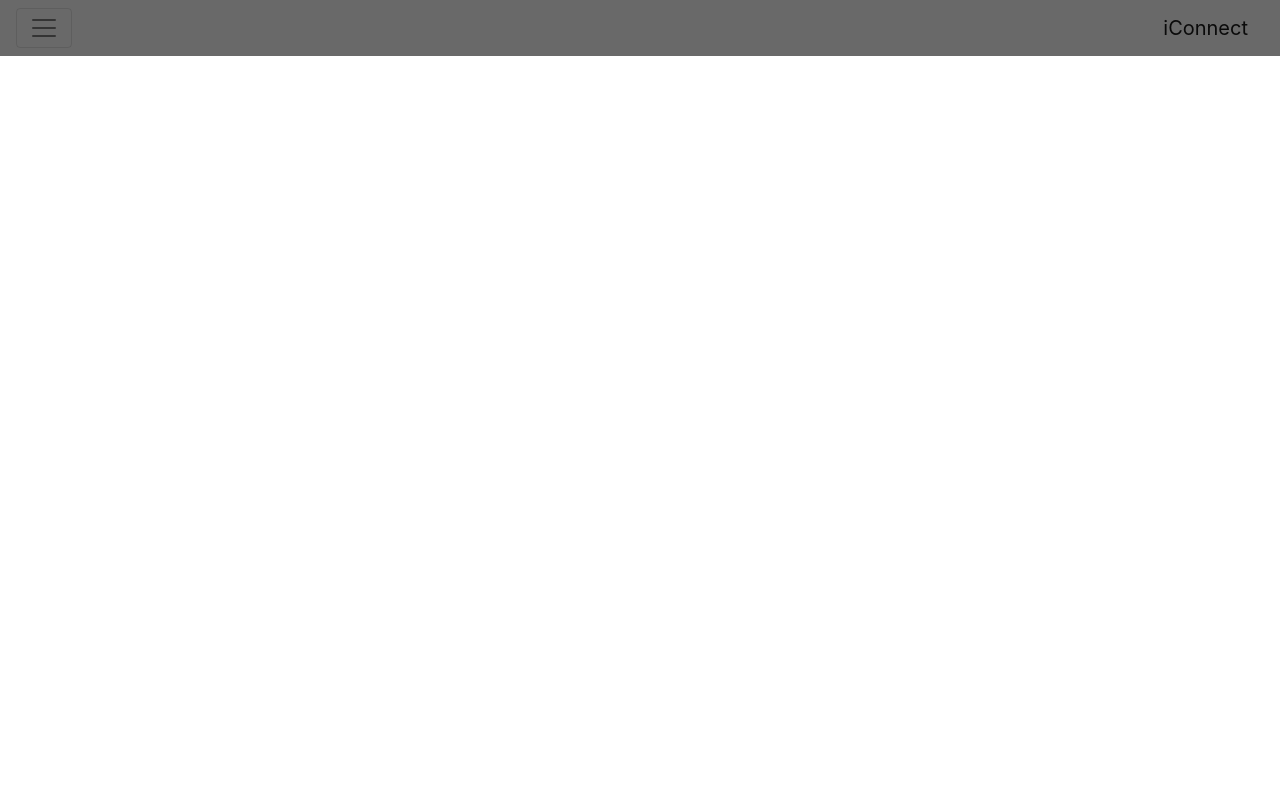
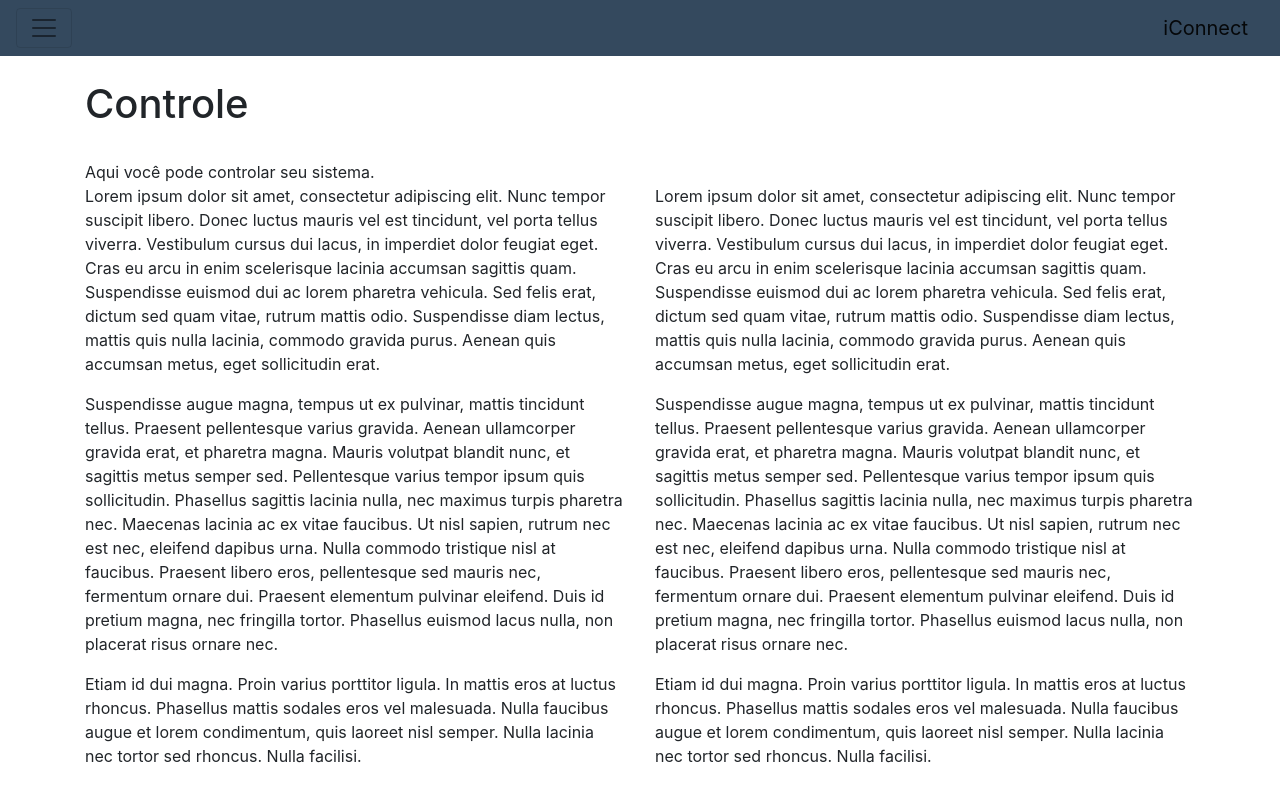
Before and after one commit to xllxgv/control-all, a plain HTML site: page index.html in a window 1280 px wide. Drawn offline with nearby package versions, Linux system fonts and the light colour scheme.

Commit message:
Edited index.

```diff
--- a/index.html
+++ b/index.html
@@ -3,11 +3,12 @@
     <head>
         <meta charset="utf-8">
         <meta name="viewport" content="width=device-width, initial-scale=1, shrink-to-fit=no">
+        <link rel="stylesheet" href="styles/styles.css">
         <link rel="stylesheet" href="https://maxcdn.bootstrapcdn.com/bootstrap/4.0.0/css/bootstrap.min.css" integrity="sha384-Gn5384xqQ1aoWXA+058RXPxPg6fy4IWvTNh0E263XmFcJlSAwiGgFAW/dAiS6JXm" crossorigin="anonymous">
-        <title>Hello, world!</title>
+        <title>iConnect Panel</title>
     </head>
     <body>
-        <nav class="navbar navbar-toggleable-md navbar-light bg-faded" style="background-color: #696969;">
+        <nav class="navbar navbar-toggleable-md navbar-light bg-faded menu-conn">
             <button class="navbar-toggler navbar-toggler-right" type="button" data-toggle="collapse" data-target="#navbarText" aria-controls="navbarText" aria-expanded="false" aria-label="Toggle navigation">
                 <span class="navbar-toggler-icon"></span>
             </button>
@@ -29,6 +30,26 @@
                 </span>
             </div>
         </nav>
+        <div class="container"><br>
+        <h1>Controle</h1><br>
+        Aqui você pode controlar seu sistema.
+        <div class="row sistema-panel">
+            <div class="col-sm-6">
+            <p>Lorem ipsum dolor sit amet, consectetur adipiscing elit. Nunc tempor suscipit libero. Donec luctus mauris vel est tincidunt, vel porta tellus viverra. Vestibulum cursus dui lacus, in imperdiet dolor feugiat eget. Cras eu arcu in enim scelerisque lacinia accumsan sagittis quam. Suspendisse euismod dui ac lorem pharetra vehicula. Sed felis erat, dictum sed quam vitae, rutrum mattis odio. Suspendisse diam lectus, mattis quis nulla lacinia, commodo gravida purus. Aenean quis accumsan metus, eget sollicitudin erat.</p>
+
+            <p>Suspendisse augue magna, tempus ut ex pulvinar, mattis tincidunt tellus. Praesent pellentesque varius gravida. Aenean ullamcorper gravida erat, et pharetra magna. Mauris volutpat blandit nunc, et sagittis metus semper sed. Pellentesque varius tempor ipsum quis sollicitudin. Phasellus sagittis lacinia nulla, nec maximus turpis pharetra nec. Maecenas lacinia ac ex vitae faucibus. Ut nisl sapien, rutrum nec est nec, eleifend dapibus urna. Nulla commodo tristique nisl at faucibus. Praesent libero eros, pellentesque sed mauris nec, fermentum ornare dui. Praesent elementum pulvinar eleifend. Duis id pretium magna, nec fringilla tortor. Phasellus euismod lacus nulla, non placerat risus ornare nec.</p>
+
+            <p>Etiam id dui magna. Proin varius porttitor ligula. In mattis eros at luctus rhoncus. Phasellus mattis sodales eros vel malesuada. Nulla faucibus augue et lorem condimentum, quis laoreet nisl semper. Nulla lacinia nec tortor sed rhoncus. Nulla facilisi.</p>
+            </div>
+            <div class="col-sm-6">
+            <p>Lorem ipsum dolor sit amet, consectetur adipiscing elit. Nunc tempor suscipit libero. Donec luctus mauris vel est tincidunt, vel porta tellus viverra. Vestibulum cursus dui lacus, in imperdiet dolor feugiat eget. Cras eu arcu in enim scelerisque lacinia accumsan sagittis quam. Suspendisse euismod dui ac lorem pharetra vehicula. Sed felis erat, dictum sed quam vitae, rutrum mattis odio. Suspendisse diam lectus, mattis quis nulla lacinia, commodo gravida purus. Aenean quis accumsan metus, eget sollicitudin erat.</p>
+
+            <p>Suspendisse augue magna, tempus ut ex pulvinar, mattis tincidunt tellus. Praesent pellentesque varius gravida. Aenean ullamcorper gravida erat, et pharetra magna. Mauris volutpat blandit nunc, et sagittis metus semper sed. Pellentesque varius tempor ipsum quis sollicitudin. Phasellus sagittis lacinia nulla, nec maximus turpis pharetra nec. Maecenas lacinia ac ex vitae faucibus. Ut nisl sapien, rutrum nec est nec, eleifend dapibus urna. Nulla commodo tristique nisl at faucibus. Praesent libero eros, pellentesque sed mauris nec, fermentum ornare dui. Praesent elementum pulvinar eleifend. Duis id pretium magna, nec fringilla tortor. Phasellus euismod lacus nulla, non placerat risus ornare nec.</p>
+
+            <p>Etiam id dui magna. Proin varius porttitor ligula. In mattis eros at luctus rhoncus. Phasellus mattis sodales eros vel malesuada. Nulla faucibus augue et lorem condimentum, quis laoreet nisl semper. Nulla lacinia nec tortor sed rhoncus. Nulla facilisi.</p>
+            </div>
+        </div>
+        </div>
         <script src="https://code.jquery.com/jquery-3.2.1.slim.min.js" integrity="sha384-KJ3o2DKtIkvYIK3UENzmM7KCkRr/rE9/Qpg6aAZGJwFDMVNA/GpGFF93hXpG5KkN" crossorigin="anonymous"></script>
         <script src="https://cdnjs.cloudflare.com/ajax/libs/popper.js/1.12.9/umd/popper.min.js" integrity="sha384-ApNbgh9B+Y1QKtv3Rn7W3mgPxhU9K/ScQsAP7hUibX39j7fakFPskvXusvfa0b4Q" crossorigin="anonymous"></script>
         <script src="https://maxcdn.bootstrapcdn.com/bootstrap/4.0.0/js/bootstrap.min.js" integrity="sha384-JZR6Spejh4U02d8jOt6vLEHfe/JQGiRRSQQxSfFWpi1MquVdAyjUar5+76PVCmYl" crossorigin="anonymous"></script>
--- a/styles/styles.css
+++ b/styles/styles.css
@@ -0,0 +1,10 @@
+/*REGRA DO MENU*/
+.menu-conn
+{
+    background-color: #34495e;
+}
+
+.sistema-panel html
+{
+    background-color: #ecf0f1;
+}
```
